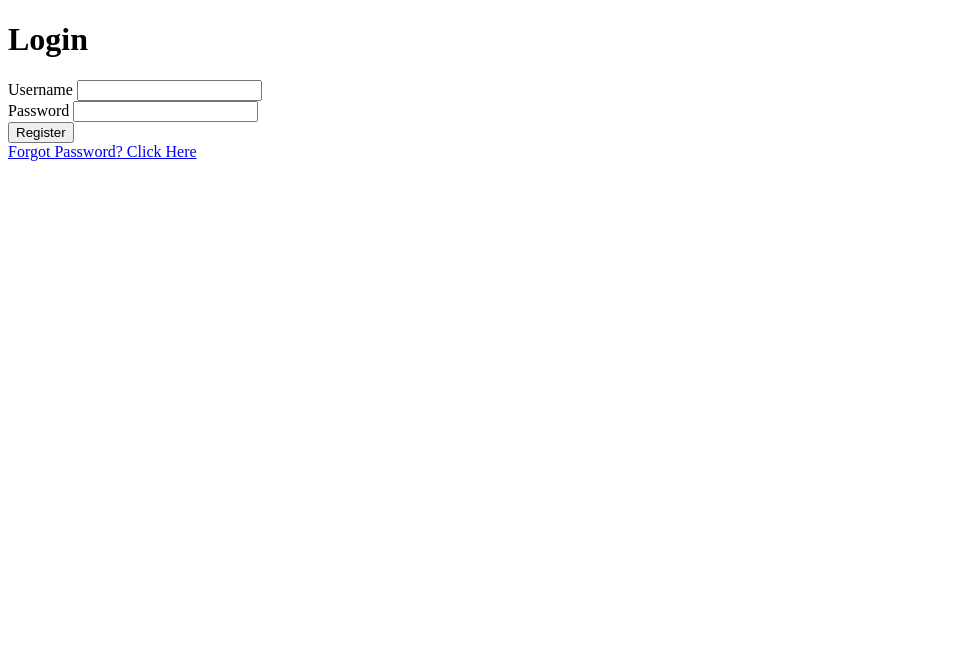
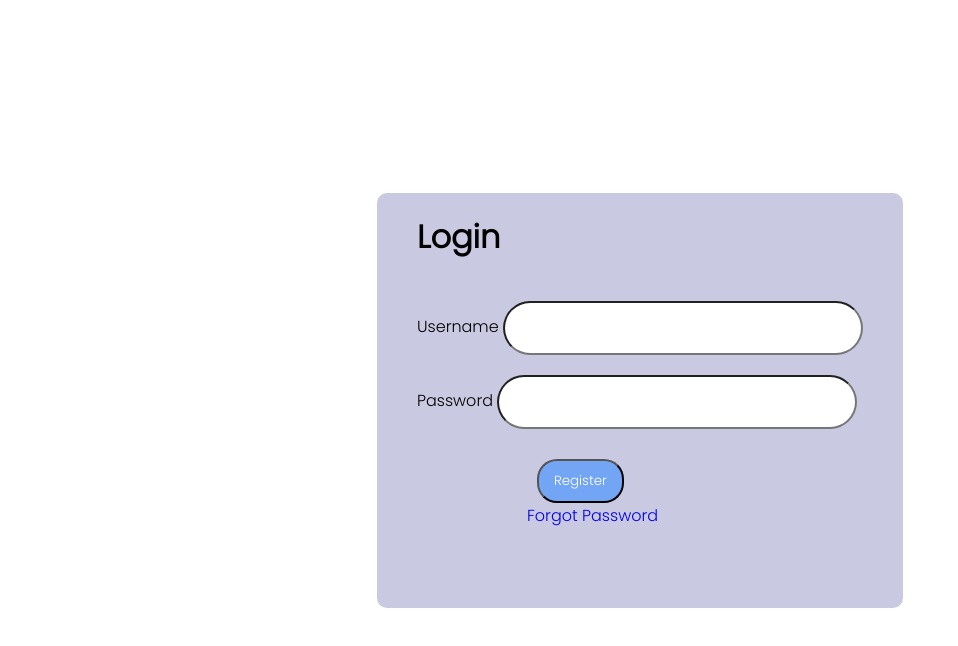
Before and after one commit to blamex321/banao, a website: page login.html in a window 1280 px wide. Shown: the whole page, without its empty margins (0-958 px from the left). Drawn offline with nearby package versions, Linux system fonts and the light colour scheme.

Commit message:
finished routing and basic styling

```diff
--- a/login.html
+++ b/login.html
@@ -4,13 +4,15 @@
 <head>
   <meta charset="utf-8">
   <title>Login Page</title>
+  <!-- <link href="https://cdn.jsdelivr.net/npm/bootstrap@5.3.0-alpha1/dist/css/bootstrap.min.css" rel="stylesheet" integrity="sha384-GLhlTQ8iRABdZLl6O3oVMWSktQOp6b7In1Zl3/Jr59b6EGGoI1aFkw7cmDA6j6gD" crossorigin="anonymous"> -->
+  <script src="https://cdn.jsdelivr.net/npm/bootstrap@5.3.0-alpha1/dist/js/bootstrap.bundle.min.js" integrity="sha384-w76AqPfDkMBDXo30jS1Sgez6pr3x5MlQ1ZAGC+nuZB+EYdgRZgiwxhTBTkF7CXvN" crossorigin="anonymous"></script>
+  <link rel="stylesheet" href="login.css">
 </head>
 
 <body>
-  <div class="container mt-5">
-    <h1>Login</h1>
-
+  <div class="container">
     <div class="row">
+      <h1>Login</h1>
       <div class="col-sm-8">
         <div class="card">
           <div class="card-body">
@@ -24,9 +26,9 @@
                 <label for="password">Password</label>
                 <input type="password" class="form-control" name="password">
               </div>
-              <button type="submit" class="btn btn-dark ">Register</button>
+              <button type="submit" class="btn btn-primary">Register</button>
             </form>
-            <a href="/forgot-password">Forgot Password? Click Here</a>
+            <a class="forget_password" href="/forgot-password">Forgot Password</a>
           </div>
         </div>
       </div>
--- /dev/null
+++ b/public/login.css
@@ -0,0 +1,48 @@
+@import url('https://fonts.googleapis.com/css2?family=Poppins:wght@300&display=swap');
+*{
+  font-family: 'Poppins', sans-serif;
+  margin: 0;
+  padding: 0;
+  box-sizing: border-box;
+}
+
+.container{
+  background-size: cover;
+  background-repeat: no-repeat;
+  display: flex;
+  justify-content: center;
+  height: 100vh;
+  align-items: center;
+}
+
+.row{
+  background-color: #c9c9e1;
+  padding: 20px 40px 80px 40px;
+  border-radius: 10px;
+}
+
+.card-body{
+  padding-top: 20px;
+}
+
+.card-body input{
+  margin-top: 20px;
+  padding: 15px 50px;
+  border-radius: 100px
+}
+
+.card-body button{
+  display: flex;;
+  justify-content: center;
+  padding: 10px 15px;
+  border-radius: 20px;
+  margin-left: 120px;
+  margin-top: 30px;
+  background-color: #73a5f5;
+  color: white;
+}
+
+.forget_password{
+  margin: 110px;
+  text-decoration: none;
+}
--- /dev/null
+++ b/public/password.css
@@ -0,0 +1,34 @@
+@import url('https://fonts.googleapis.com/css2?family=Poppins:wght@300&display=swap');
+ *{
+   font-family: 'Poppins', sans-serif;
+  margin: 0;
+  padding: 0;
+  box-sizing: border-box;
+}
+
+.password{
+  display: flex;
+  justify-content: center;
+  height:100vh;
+  align-items: center;
+}
+
+.password input{
+  padding: 10px 50px;
+  border-radius: 10px;
+}
+
+.password button{
+  padding: 10px 15px;
+  border-radius: 10px;
+  background-color: #73a5f5;
+  color: white;
+  margin-left: 150px;
+  margin-top: 20px;
+}
+
+.division{
+  background-color: #c9c9e1;
+  padding: 50px 120px;
+  border-radius: 10px;
+}
```
Also changed, not shown: app.js (+24 -8 lines), forgot.html (+7 -0 lines), index.html (+14 -2 lines), inside.html (added, +11 -0 lines), otp.html (added, +19 -0 lines), register.html (+5 -2 lines), 1 other file.
